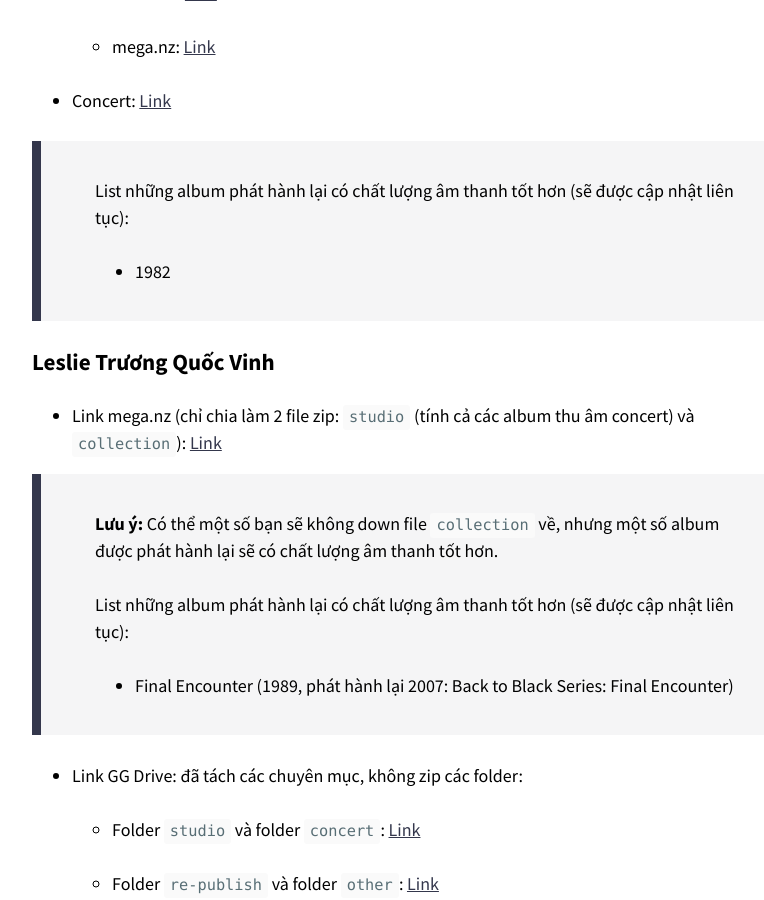
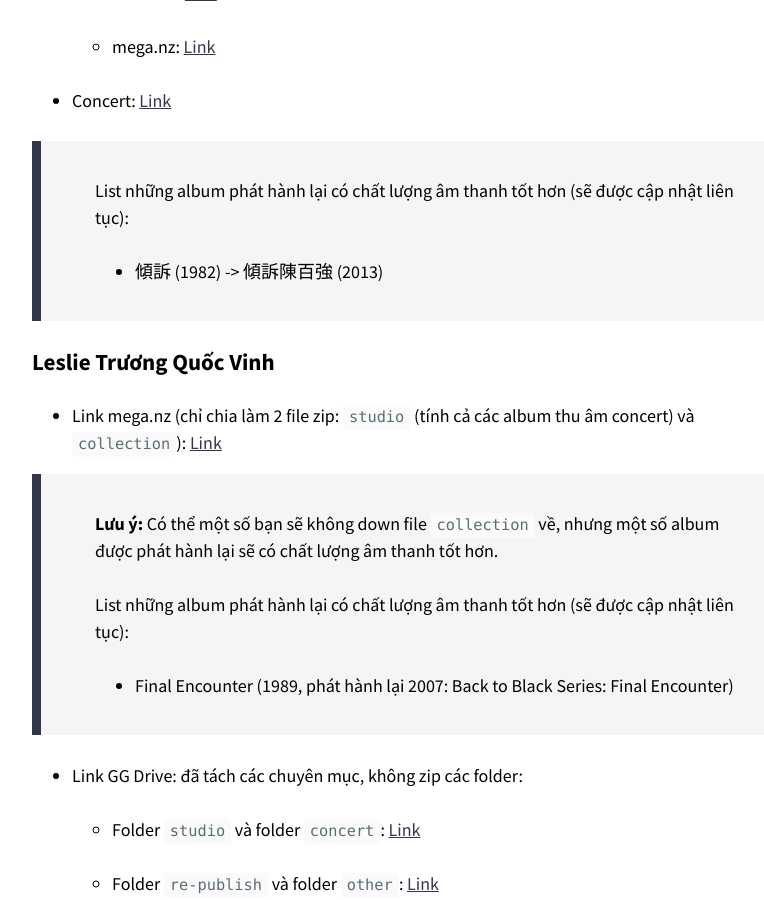
Before and after one commit to hkmusic-film/new-page, a Jekyll site: the page built from _posts/2019-05-30-recommended-link.md, in a window 1280 px wide and 900 px high, scrolled down 2143 px. Shown: the whole window, without its empty margins (343-1107 px from the left). Built offline with Jekyll 4.4.1, drawn with Linux system fonts in a browser that asks for light colours; nearby versions of some CDN libraries; some of the changed lines change nothing that is shown.

Commit message:
Update 2019-05-30-recommended-link.md

```diff
--- a/_posts/2019-05-30-recommended-link.md
+++ b/_posts/2019-05-30-recommended-link.md
@@ -1,13 +1,13 @@
 ---
-title: "Tổng hợp những link hữu ích"
-excerpt: ""
+title: Tổng hợp những link hữu ích
 categories:
   - link
 tags:
   - link
   - music
   - film
-last_modified_at: 2019-08-05T16:20:00+07:00
+last_modified_at: 2019-08-08T16:10:00.000Z
+published: true
 ---
 
 **BIG UPD 30/05/2019:**
@@ -72,7 +72,7 @@
 
 > List những album phát hành lại có chất lượng âm thanh tốt hơn (sẽ được cập nhật liên tục):
 >
-> - 1982
+> - 傾訴 (1982) -> 傾訴陳百強 (2013)
 
 ### Leslie Trương Quốc Vinh
 
```
